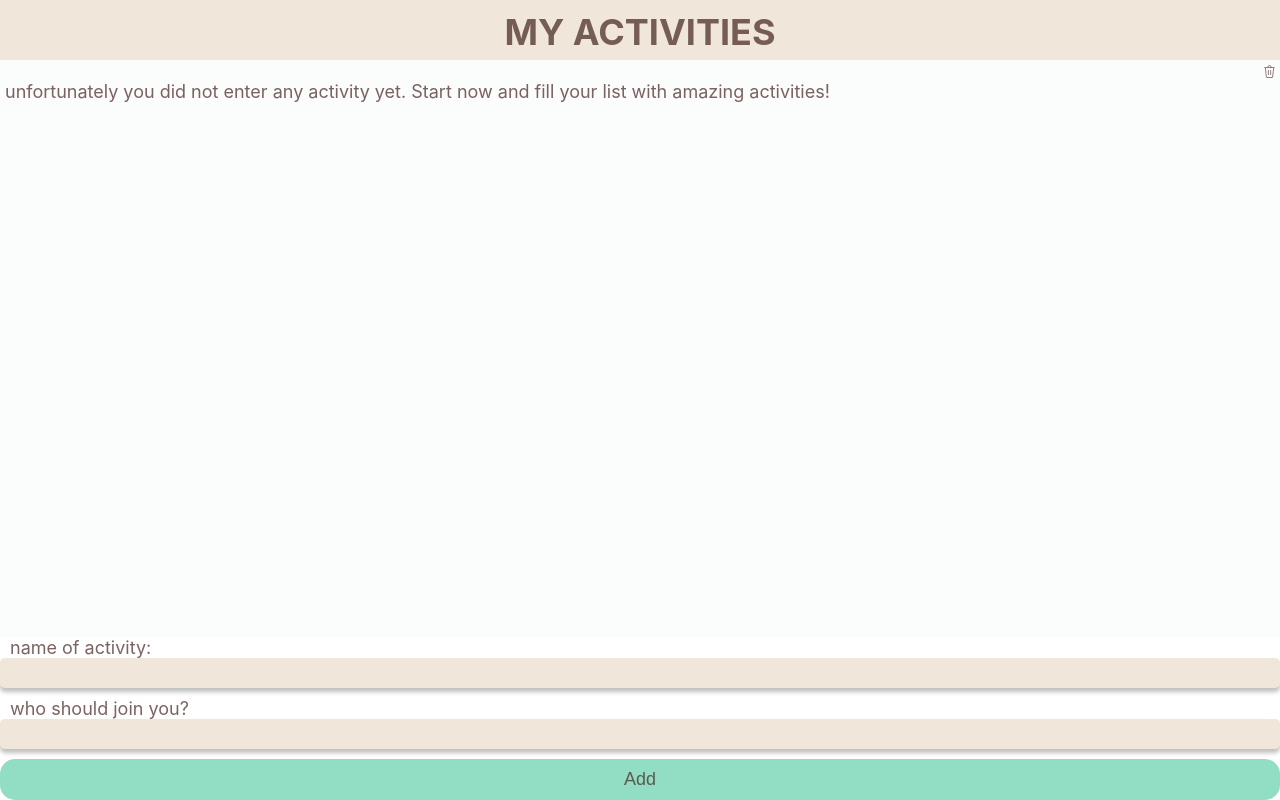
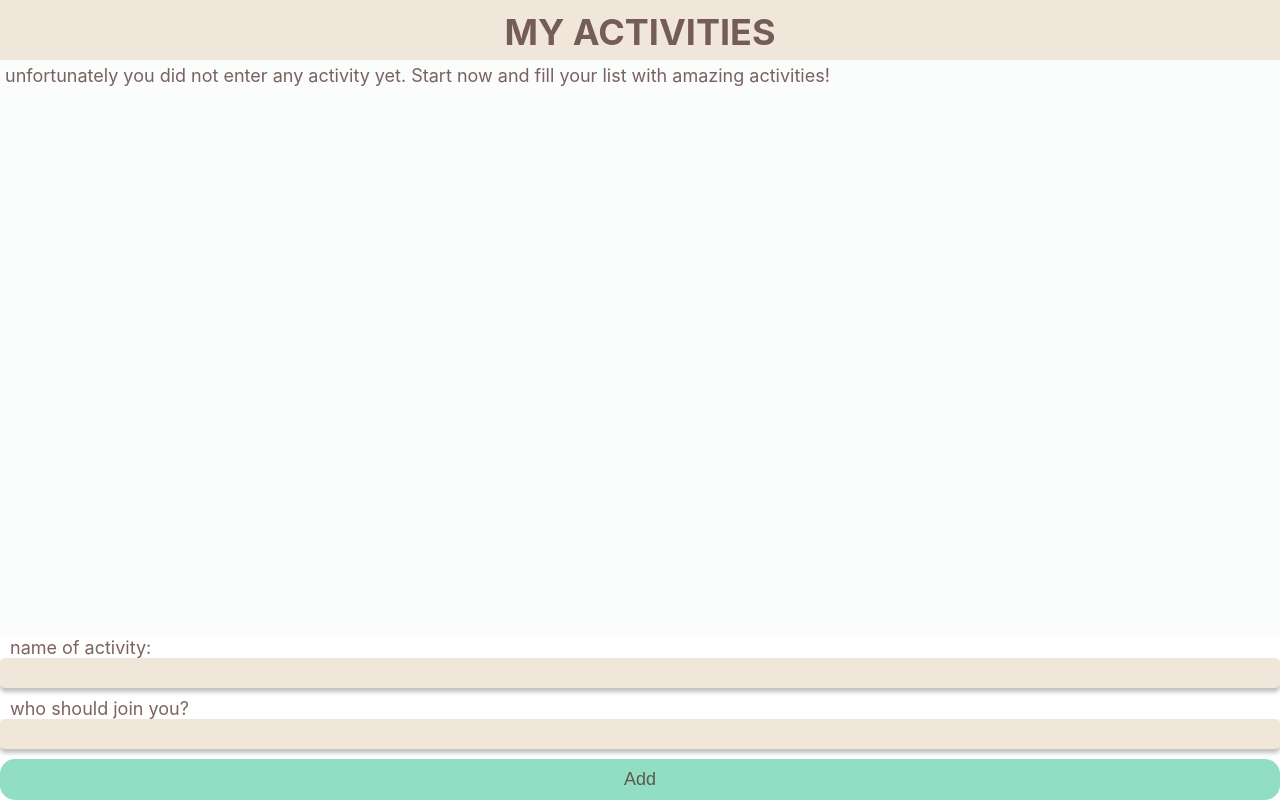
Before and after one commit to JelenadlS/capstone-project, a React (Create React App) app: page / in a window 1280 px wide. Built offline with nearby package versions, Linux system fonts and the light colour scheme.

Commit message:
Add delete function

```diff
--- a/src/App.js
+++ b/src/App.js
@@ -4,27 +4,13 @@ import Form from './components/Form';
 import { useEffect, useState } from 'react';
 import { ErrorBoundary } from 'react-error-boundary';
 import ErrorFallback from './components/ErrorFallBack';
+import { nanoid } from 'nanoid';
 
 export default function App() {
   const [hasError, setHasError] = useState(false);
-
   const [activities, setActivities] = useState(
     (!hasError && loadFromLocal('activities')) || []
   );
-
-  function onAddActivity({ activity, friend }) {
-    setHasError(false);
-    setActivities([...activities, { activity, friend }]);
-  }
-
-  function onDeleteActivity({ activityId }) {
-    const index = activities.findIndex(t => t.id === activityId);
-    setActivities([
-      ...activities.slice(0, index),
-      ...activities.slice(index + 1),
-    ]);
-    setActivities(activities.filter(activity => activity.id !== activityId));
-  }
 
   useEffect(() => {
     saveToLocal('activities', activities);
@@ -40,15 +26,27 @@ export default function App() {
           <List
             activities={activities}
             errorMessage={hasError}
-            DeleteActivity={onDeleteActivity}
+            onDeleteActivity={onDeleteActivity}
           />
         </Main>
         <Bottom>
-          <Form AddActivity={onAddActivity} />
+          <Form onAddActivity={onAddActivity} />
         </Bottom>
       </WrapperApp>
     </ErrorBoundary>
   );
+
+  function onAddActivity({ activity, friend }) {
+    setHasError(false);
+    const id = nanoid();
+    setActivities([...activities, { activity, friend, id }]);
+  }
+
+  function onDeleteActivity(thisActivityId) {
+    setActivities(
+      activities.filter(activity => activity.id !== thisActivityId)
+    );
+  }
 
   function loadFromLocal(key) {
     try {
--- a/src/components/Card.js
+++ b/src/components/Card.js
@@ -1,8 +1,14 @@
 import styled from 'styled-components';
 import deleteicon from '../images/binicon.svg';
 
-export default function Card({ activity, friend, emptytext, errorMessage }) {
+export default function Card({
+  activity,
+  friend,
+  errorMessage,
+  onDeleteActivity,
+}) {
   return (
+    <>
       <WrapperCard>
         <p>
           <strong>
@@ -10,14 +16,15 @@ export default function Card({ activity, friend, emptytext, errorMessage }) {
             {errorMessage}
           </strong>
         </p>
-      <DeleteButton>
+        <DeleteButton onClick={onDeleteActivity}>
           <img src={deleteicon} alt="delete" />
         </DeleteButton>
+        <p>{friend}</p>
+      </WrapperCard>
       <p>
-        {friend}
-        {emptytext}
+        <strong>{errorMessage}</strong>
       </p>
-    </WrapperCard>
+    </>
   );
 }
 
--- a/src/components/Form.js
+++ b/src/components/Form.js
@@ -1,12 +1,12 @@
 import styled from 'styled-components';
 import Button from './Button';
 
-export default function Form({ addActivity }) {
+export default function Form({ onAddActivity }) {
   function handleSubmit(event) {
     event.preventDefault();
     const form = event.target;
     const { activity, friend } = form.elements;
-    addActivity({ activity: activity.value, friend: friend.value });
+    onAddActivity({ activity: activity.value, friend: friend.value });
     activity.value = '';
     friend.value = '';
   }
--- a/src/components/List.js
+++ b/src/components/List.js
@@ -1,9 +1,8 @@
 import styled from 'styled-components';
 import Card from './Card';
-import { nanoid } from 'nanoid';
 import { useEffect, useRef } from 'react';
 
-export default function List({ activities, errorMessage, deleteActivity }) {
+export default function List({ activities, errorMessage, onDeleteActivity }) {
   const activitiesEndRef = useRef(null);
   const scrollToBottom = () => {
     activitiesEndRef.current.scrollIntoView({ behavior: 'smooth' });
@@ -15,9 +14,8 @@ export default function List({ activities, errorMessage, deleteActivity }) {
     return (
       <ListStyle role="list">
         <li>
-          <Card
-            emptytext={`unfortunately you did not enter any activity yet. Start now and fill your list with amazing activities!`}
-          />
+          unfortunately you did not enter any activity yet. Start now and fill
+          your list with amazing activities!
         </li>
         <div ref={activitiesEndRef} />
       </ListStyle>
@@ -26,11 +24,12 @@ export default function List({ activities, errorMessage, deleteActivity }) {
   return (
     <ListStyle role="list">
       {activities.map(activity => (
-        <li key={nanoid()}>
+        <li key={activity.id}>
           <Card
-            deleteActivity={onDeleteActivity}
+            onDeleteActivity={() => onDeleteActivity(activity.id)}
             activity={activity.activity}
             friend={activity.friend}
+            id={activity.id}
             errorMessage={
               errorMessage &&
               `unfortunately something went wrong with your data.`
```
Also changed, not shown: src/useStore.js (deleted). Lines whose indentation alone changed are shown as unchanged.
